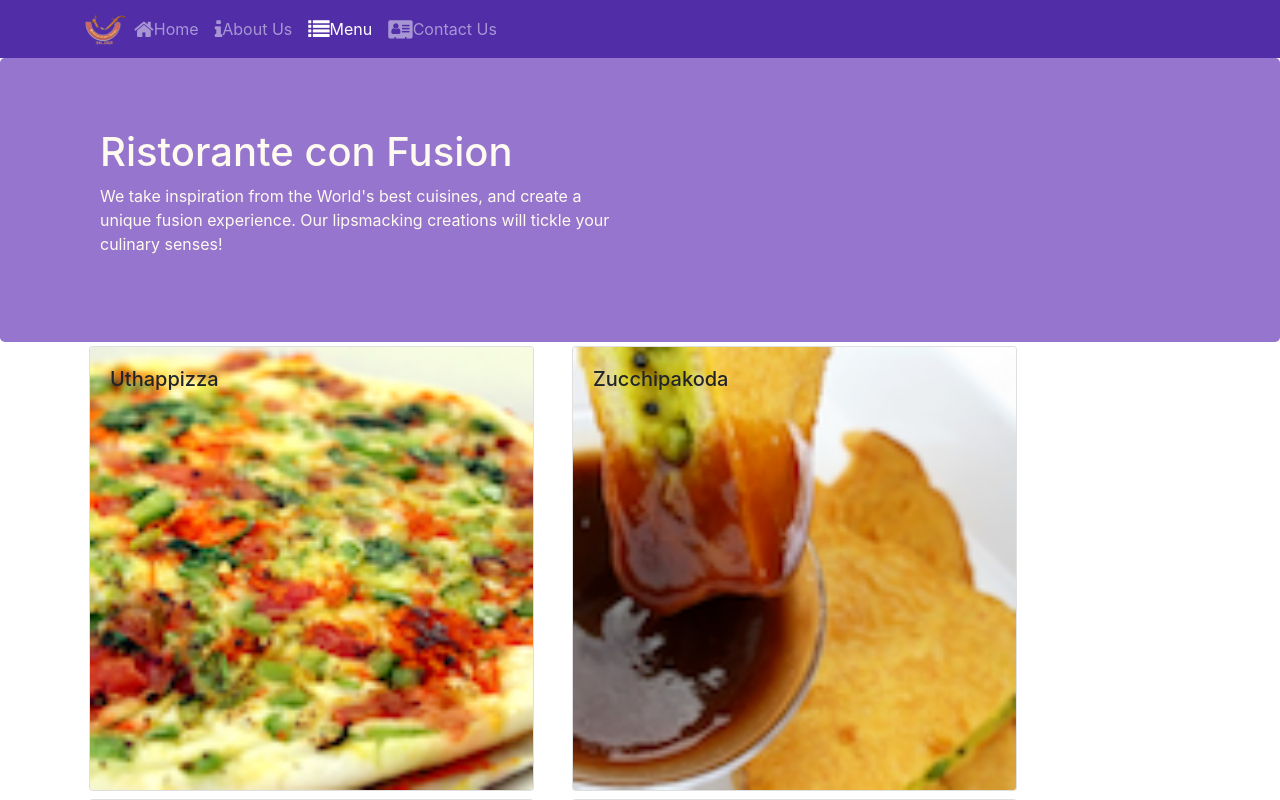
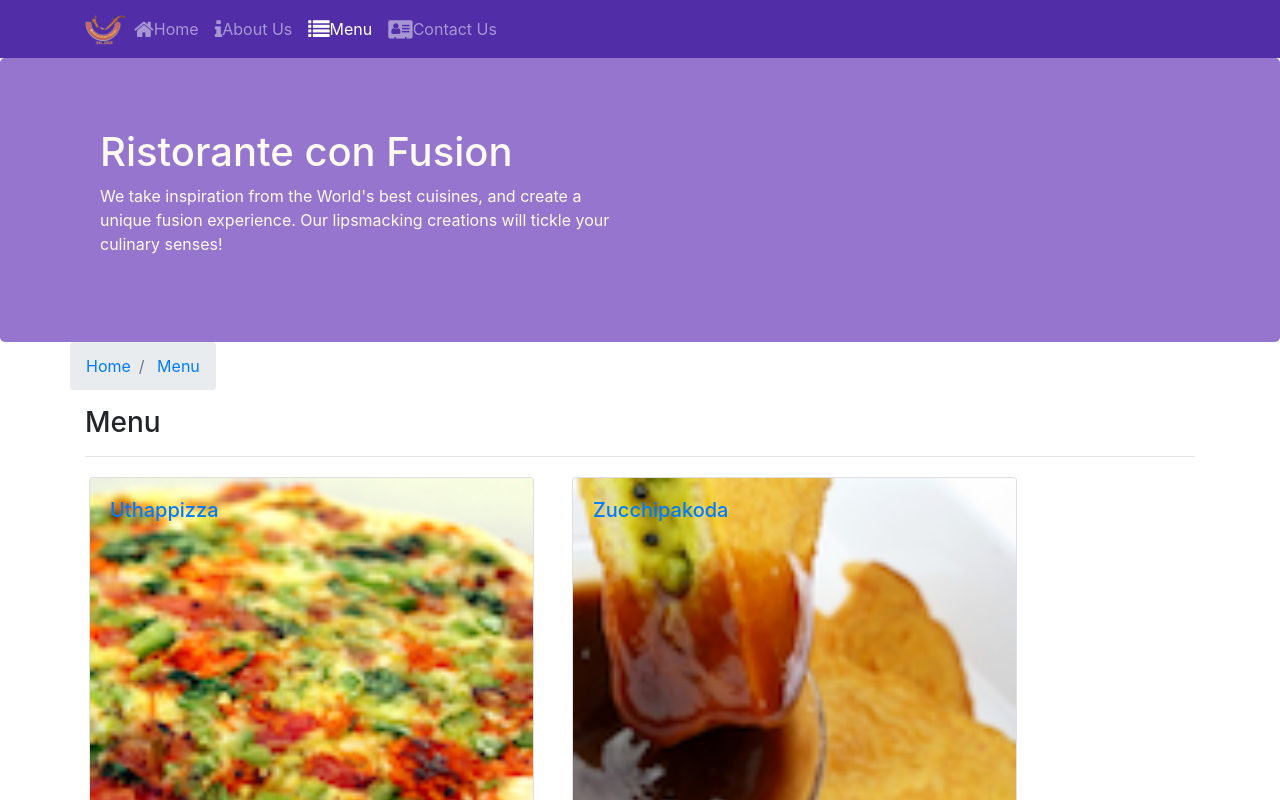
Before and after one commit to cjchirag7/React, a React (Create React App) app: page /menu in a window 1280 px wide. Shown: the top 800 px of the page. Built offline with nearby package versions, Linux system fonts and the light colour scheme.

Commit message:
Single Page Application Part - II

```diff
--- a/src/components/ContactComponent.js
+++ b/src/components/ContactComponent.js
@@ -1,8 +1,19 @@
 import React from 'react';
-
+import {Breadcrumb,BreadcrumbItem } from 'reactstrap';
+import {Link} from 'react-router-dom';
 function Contact(props) {
     return(
         <div className="container">
+           <div className="row">
+                <Breadcrumb>
+                <BreadcrumbItem> <Link to='/home'>Home</Link></BreadcrumbItem>
+                <BreadcrumbItem active> Contact Us</BreadcrumbItem>
+                </Breadcrumb>
+                <div className="col-12">
+                 <h3>Contact Us</h3>
+                 <hr/>
+                </div>
+            </div>
             <div className="row row-content">
                 <div className="col-12">
                 <h3>Location Information</h3>
@@ -24,7 +35,7 @@
                 <div className="col-12 col-sm-11 offset-sm-1">
                     <div className="btn-group" role="group">
                         <a role="button" className="btn btn-primary" href="tel:+85212345678"><i className="fa fa-phone"></i> Call</a>
-                        <a role="button" className="btn btn-info" href="#"><i className="fa fa-skype"></i> Skype</a>
+                        <a role="button" className="btn btn-info" href="www.skype.com"><i className="fa fa-skype"></i> Skype</a>
                         <a role="button" className="btn btn-success" href="mailto:confusion@food.net"><i className="fa fa-envelope-o"></i> Email</a>
                     </div>
                 </div>
--- a/src/components/DishdetailComponent.js
+++ b/src/components/DishdetailComponent.js
@@ -1,6 +1,6 @@
 import React from 'react';
-import { Card, CardImg, CardText, CardBody,CardTitle } from 'reactstrap';
-
+import { Card, CardImg, CardText, CardBody,CardTitle,Breadcrumb,BreadcrumbItem } from 'reactstrap';
+import {Link} from 'react-router-dom';
     function RenderDish({dish}) {
         if (dish != null)
             return(
@@ -50,13 +50,24 @@
 const Dishdetail=(props)=>{
         return (
             <div className="container">
+              <div className="row">
+                <Breadcrumb>
+                <BreadcrumbItem> <Link to='/home'>Home</Link></BreadcrumbItem>
+                <BreadcrumbItem> <Link to='/menu'>Menu</Link></BreadcrumbItem>
+                <BreadcrumbItem active>{props.dish.name}</BreadcrumbItem>
+                </Breadcrumb>
+                <div className="col-12">
+                 <h3>{props.dish.name}</h3>
+                 <hr/>
+                </div>
+              </div>
             <div className="row">
                   <div  className="col-12 col-md-5 m-1">
-                    <RenderDish dish={props.selectedDish}>
+                    <RenderDish dish={props.dish}>
                     </RenderDish>
                   </div>
                   <div  className="col-12 col-md-5 m-1">
-                  <RenderComments comments={props.selectedDish&&props.selectedDish.comments}>
+                  <RenderComments comments={props.comments}>
                   </RenderComments>
                   </div>
                 </div>
--- a/src/components/MainComponent.js
+++ b/src/components/MainComponent.js
@@ -32,12 +32,22 @@
                   leader={this.state.leaders.filter((leader)=>leader.featured)[0]}/>
         )
     }
+
+    const DishWithId =({match})=>{
+        return (
+        <Dishdetail dish={this.state.dishes.filter((dish)=>dish.id===parseInt(match.params.dishId,10))[0]}
+                    comments={this.state.comments.filter((comment)=>comment.dishId===parseInt(match.params.dishId,10))}>
+        </Dishdetail>
+        );
+    }
+
     return (
       <div className="App">
       <Header></Header>
       <Switch>
           <Route path="/home" component={HomePage}/>
           <Route exact path="/menu" component={()=><Menu dishes={this.state.dishes}/> }/>
+          <Route path="/menu/:dishId" component={DishWithId}></Route>
           <Route exact path="/contactus" component={Contact}/>
           <Redirect to="/home" />
       </Switch>
--- a/src/components/MenuComponent.js
+++ b/src/components/MenuComponent.js
@@ -1,14 +1,17 @@
 import React from 'react';
-import { Card, CardImg, CardImgOverlay, CardTitle } from 'reactstrap';
+import { Card, CardImg, CardImgOverlay, CardTitle,Breadcrumb,BreadcrumbItem } from 'reactstrap';
+import {Link} from 'react-router-dom';
+
 // RenderMenuItem is a functional component
 function RenderMenuItem ({dish, onClick}) {
     return (
-        <Card
-            onClick={() => onClick(dish.id)}>
+        <Card>
+            <Link to={`/menu/${dish.id}`}>
             <CardImg width="100%" src={dish.image} alt={dish.name} />
             <CardImgOverlay>
                 <CardTitle>{dish.name}</CardTitle>
             </CardImgOverlay>
+            </Link>
         </Card>
     );
 }
@@ -18,13 +21,23 @@
     const menu = props.dishes.map((dish) => {
         return (
             <div className="col-12 col-md-5 m-1"  key={dish.id}>
-                <RenderMenuItem dish={dish} onClick={props.onClick} />
+                <RenderMenuItem dish={dish} />
             </div>
         );
     });
 
     return (
         <div className="container">
+            <div className="row">
+                <Breadcrumb>
+                <BreadcrumbItem> <Link to='/home'>Home</Link></BreadcrumbItem>
+                <BreadcrumbItem active> <Link to='/menu'>Menu</Link></BreadcrumbItem>
+                </Breadcrumb>
+                <div className="col-12">
+                 <h3>Menu</h3>
+                 <hr/>
+                </div>
+            </div>
             <div className="row">
                 {menu}
             </div>
```
